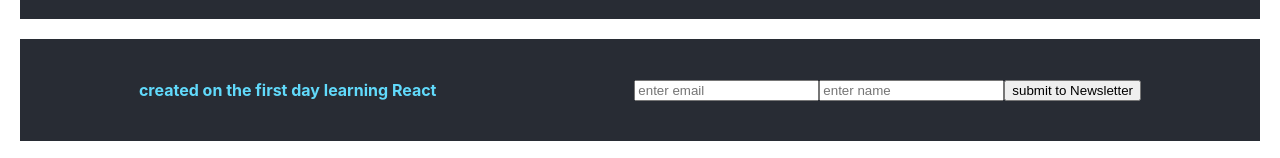
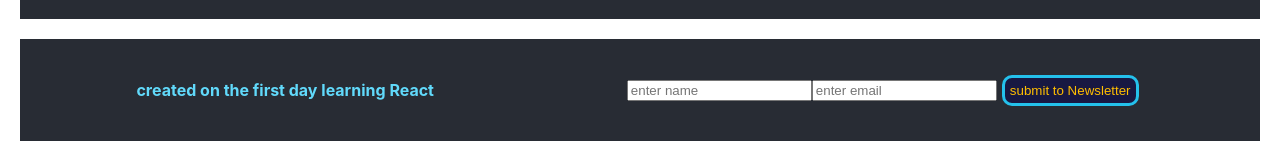
Before and after one commit to ThanhDuong2503/ReactAufgabe1, a React (Create React App) app: page / in a window 1280 px wide. Shown: the part 648-806 px from the top of the page. Built offline with nearby package versions, Linux system fonts and the light colour scheme.

Commit message:
ChangeStyle

```diff
--- a/src/components/NewsletterForm.css
+++ b/src/components/NewsletterForm.css
@@ -0,0 +1,6 @@
+/*.NewsletterForm {*/
+
+/*    display: flex;*/
+/*    flex-flow: row nowrap;*/
+/*    justify-content: space-around;*/
+/*}*/
--- a/src/components/NewsletterForm.js
+++ b/src/components/NewsletterForm.js
@@ -1,6 +1,16 @@
 import React from "react";
+import "./NewsletterForm.css";
+import "./Button.css";
 
 export default function NewsletterForm() {
+
+    const [name, setName] = React.useState("");
+
+    // speichert InputValue von Name
+    function handleChangeName(event) {
+        const inputValue= event.target.value;
+        setName(inputValue);
+    }
 
     const [email, setEmail] = React.useState("");
 
@@ -8,14 +18,6 @@ export default function NewsletterForm() {
     function handleChangeEmail(event) {
         const inputValue= event.target.value;
         setEmail(inputValue);
-    }
-
-    const [name, setName] = React.useState("");
-
-    // speichert InputValue von Name
-    function handleChangeName(event) {
-        const inputValue= event.target.value;
-        setName(inputValue);
     }
 
     // versendet gesamten Submit
@@ -27,7 +29,14 @@ export default function NewsletterForm() {
     }
 
     return (
-    <form onSubmit = {handleSubmit}>
+    <form className="NewsletterForm" onSubmit = {handleSubmit}>
+
+        <input
+            value={name}
+            placeholder="enter name"
+            type="text"
+            onChange={handleChangeName}>
+        </input>
 
         <input
             value={email}
@@ -36,14 +45,7 @@ export default function NewsletterForm() {
             onChange={handleChangeEmail}>
         </input>
 
-        <input
-            value={name}
-            placeholder="enter name"
-            type="text"
-            onChange={handleChangeName}>
-        </input>
-
-        <button type="submit">submit to Newsletter</button>
+        <button className="Button" type="submit">submit to Newsletter</button>
 
     </form>
     );
```
